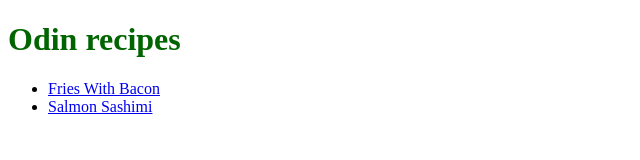
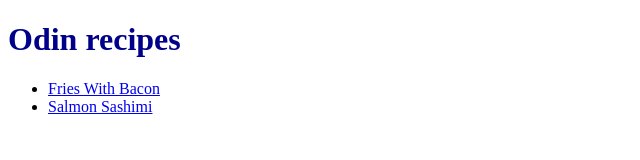
Before and after one commit to DevOnTie/odin-recipes, a plain HTML site: page index.html in a window 1280 px wide. Shown: the whole page, without its empty margins (0-640 px from the left). Drawn offline with Linux system fonts and the light colour scheme.

Commit message:
tests git from home

```diff
--- a/styles.css
+++ b/styles.css
@@ -1,5 +1,5 @@
 h1 {
-  color:darkgreen;
+  color:darkblue;
 }
 
 img {
```
